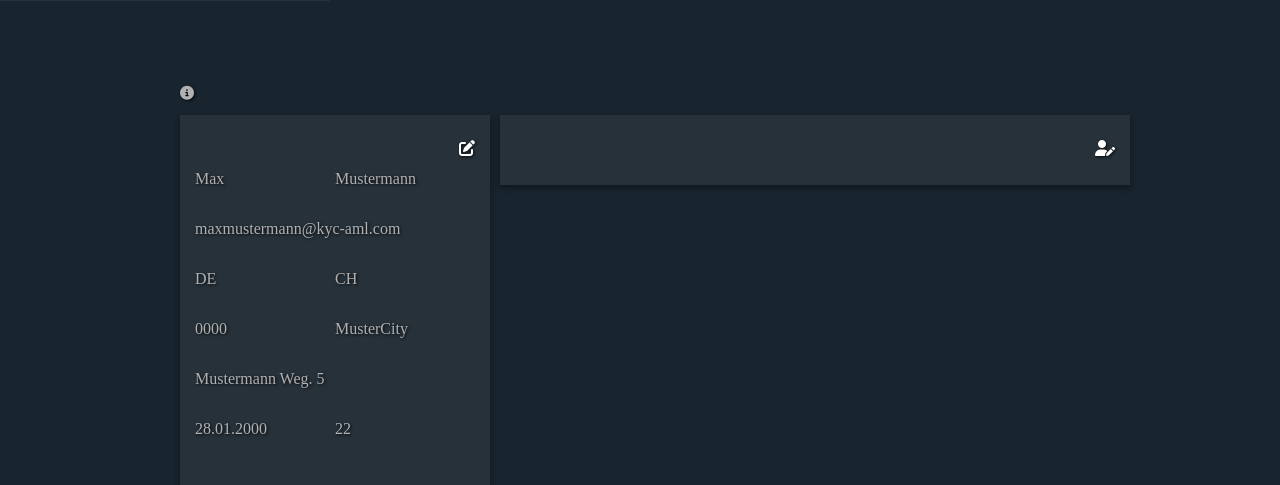
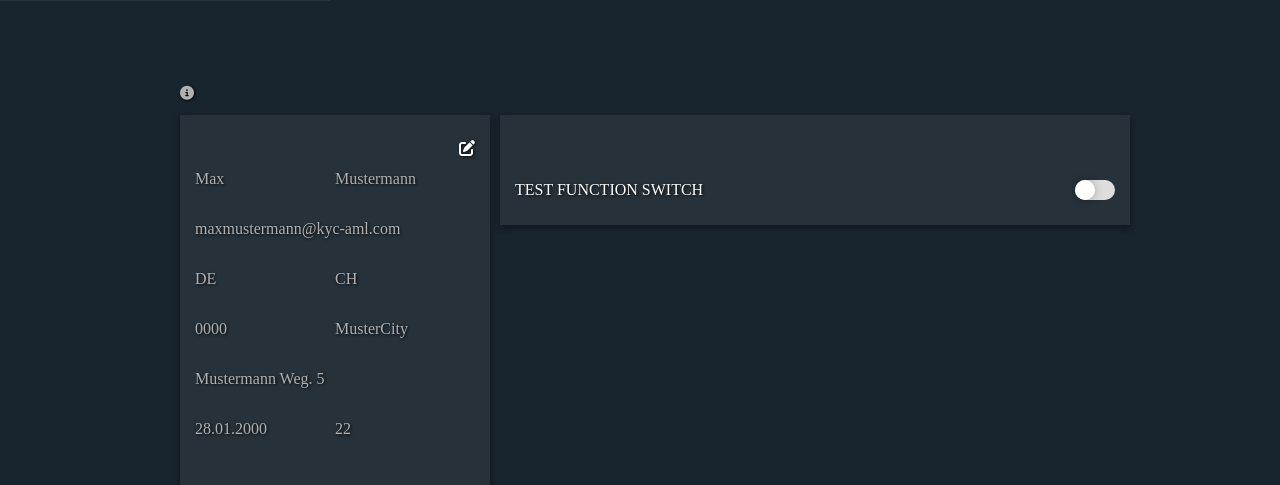
Before and after one commit to SimonBeCool/kyc-aml-check, a PHP site: template AppView/Template/Profile/View.php in a window 1280 px wide. Shown: the part 799-1284 px from the top of the page. Run offline with PHP 8.4, Linux system fonts and the light colour scheme; the template is opened without the code that fills it, so the values that code supplies are empty; some libraries are stand-ins or nearby versions; some web fonts are replaced.

Commit message:
test-update

```diff
--- a/AppView/Public/css/web.css
+++ b/AppView/Public/css/web.css
@@ -129,6 +129,46 @@
 .h-captcha{float:left; margin-top: 10px;}
 .copyright{float:left; width:100%;margin-top: 20px;}
 
+.toggle {
+  --width: 40px;
+  --height: calc(var(--width) / 2);
+  --border-radius: calc(var(--height) / 2);
+
+  display: inline-block;
+  cursor: pointer;
+  margin-top: 10px;
+  float: right;
+}
+.toggle__input {
+  display: none;
+}
+.toggle__fill {
+  position: relative;
+  width: var(--width);
+  height: var(--height);
+  border-radius: var(--border-radius);
+  background: #dddddd;
+  transition: background 0.2s;
+}
+.toggle__fill::after {
+  content: "";
+  position: absolute;
+  top: 0;
+  left: 0;
+  height: var(--height);
+  width: var(--height);
+  background: #ffffff;
+  box-shadow: 0 0 10px rgba(0, 0, 0, 0.25);
+  border-radius: var(--border-radius);
+  transition: transform 0.2s;
+}
+.toggle__input:checked ~ .toggle__fill {
+  background: #009578;
+}
+
+.toggle__input:checked ~ .toggle__fill::after {
+  transform: translateX(var(--height));
+}
 
 /*
 @media only screen and (min-width: 200px) and (max-width: 920px)  {
--- a/AppView/Public/js/core.js
+++ b/AppView/Public/js/core.js
@@ -15,4 +15,8 @@
         window.location.replace("./"+ link);
     });
 
+    $(document).on('click', '[data-action="test-switch"]', function(e) {
+        console.log('activated/deactivated');
+    });
+
 });
--- a/AppView/Template/Profile/View.php
+++ b/AppView/Template/Profile/View.php
@@ -92,7 +92,14 @@
                 <rig-1-clear></rig-1-clear>
                 <rig-1-big-nopad2>
                     <full-box class="lite-white normal-shadow white-font">
-                        <head-title><?php echo $lang->read('account-settings', $config->read('app','language')); ?> <i class="fa-solid fa-user-pen"></i></head-title>
+                        <head-title><?php echo $lang->read('account-settings', $config->read('app','language')); ?> </head-title>
+                        <head-title>
+                            TEST FUNCTION SWITCH
+                            <label class="toggle" for="myToggle">
+                                <input class="toggle__input" name="" type="checkbox" id="myToggle" data-action="test-switch">
+                                <div class="toggle__fill"></div>
+                            </label>
+                        </head-title>
                     </full-box>
                 </rig-1-big-nopad2>
             </div>
--- a/WorkTime.txt
+++ b/WorkTime.txt
@@ -2,3 +2,4 @@
 12.07.2022 von 15:30 bis 17:30 | 2 Stunden | CMS Base ( routing-system, configuration file, stable mysql connection ).
 13.07.2022 von 12:00 bis 16:00 | 4 Stunden | Login Template & Dashboard Base
 14.07.2022 von 10:30 bis 14:30 | 4 Stunden | Fontawesome added + some added things + color update + language-plugin added + some upgrades
+15.07.2022 von 10:00 bis 13:00 | 3 Stunden | Dashboard update + add profile + add action-tab function + test update
```
